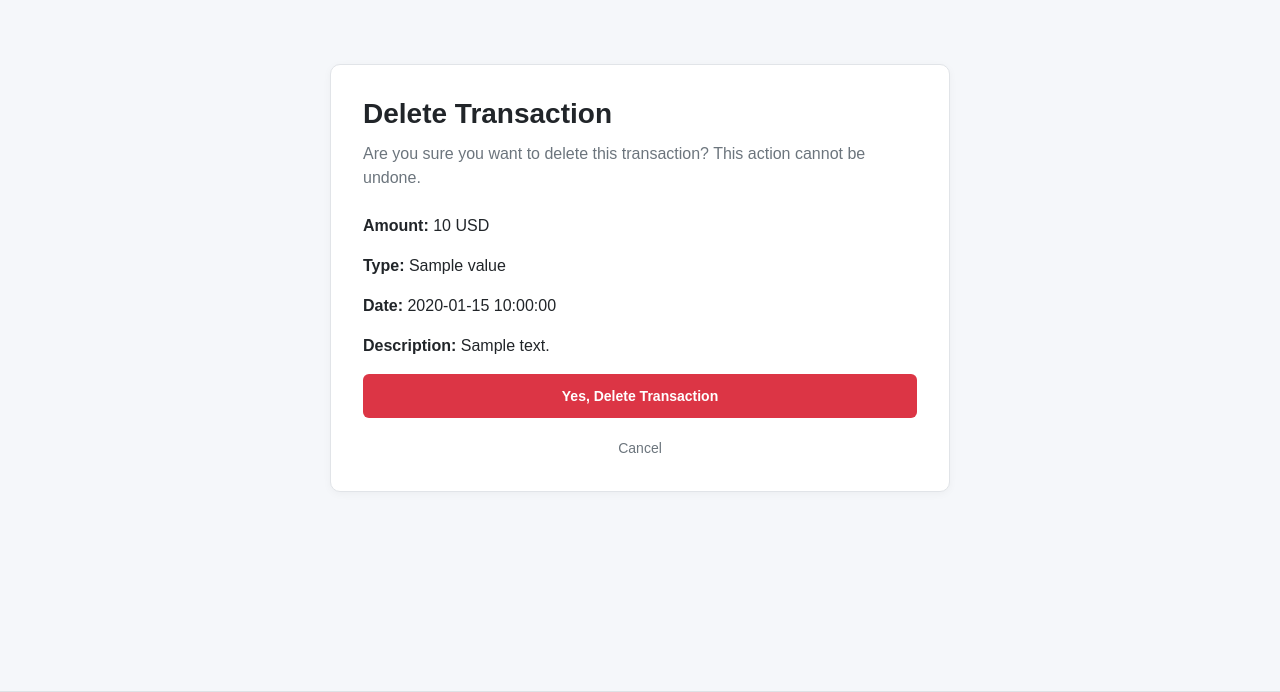
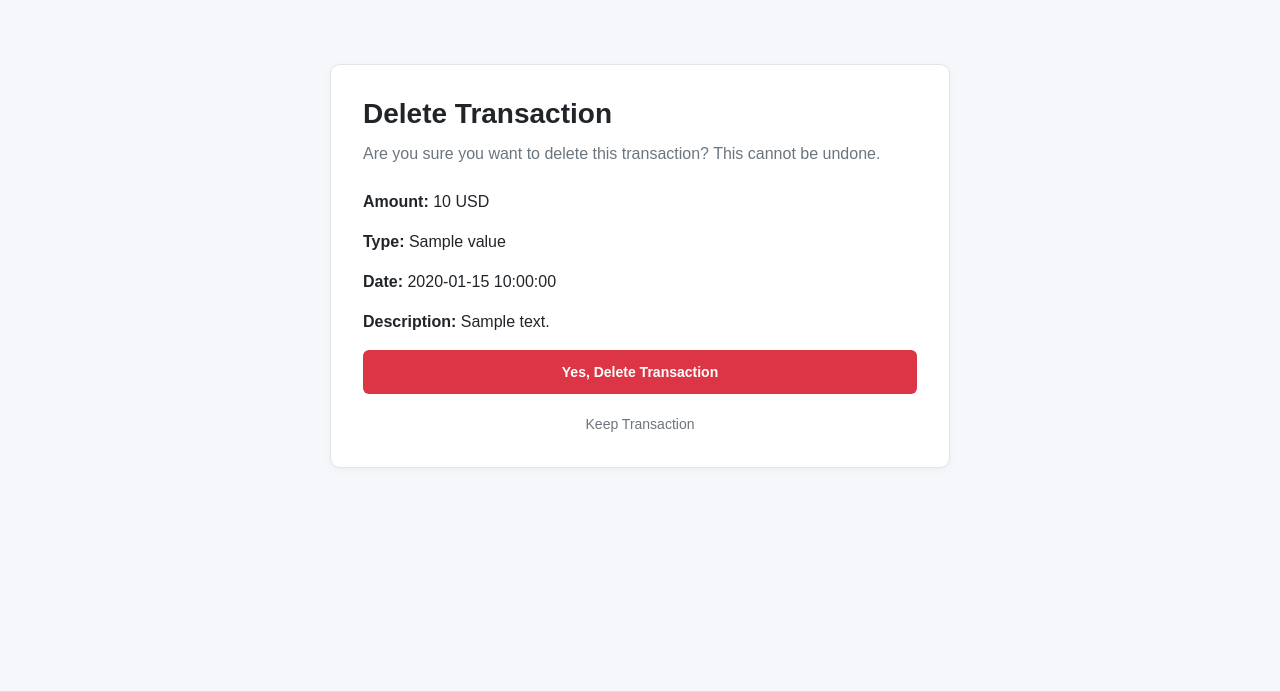
Before and after one commit to jubbyshonhayi/personal_finance_manager, a Flask app: template templates/transactions/delete_transaction.html in a window 1280 px wide. Shown: the part 56-748 px from the top of the page. Run offline with Flask 3, Linux system fonts and the light colour scheme; the template is opened without the code that fills it: most values are stand-ins (such as "Sample title", 1, 10 or a date in 2020); some libraries are stand-ins or nearby versions.

Commit message:
Improve interface wording and actions

```diff
--- a/templates/transactions/delete_transaction.html
+++ b/templates/transactions/delete_transaction.html
@@ -18,8 +18,7 @@
                 <h1>Delete Transaction</h1>
 
                 <p>
-                    Are you sure you want to delete this transaction?
-                    This action cannot be undone.
+                    Are you sure you want to delete this transaction? This cannot be undone.
                 </p>
             </header>
 
@@ -69,7 +68,7 @@
                 class="back-link"
                 href="{{ url_for('transaction.edit_transaction', transaction_id=transaction.id) }}"
             >
-                Cancel
+                Keep Transaction
             </a>
         </section>
     </div>
```
